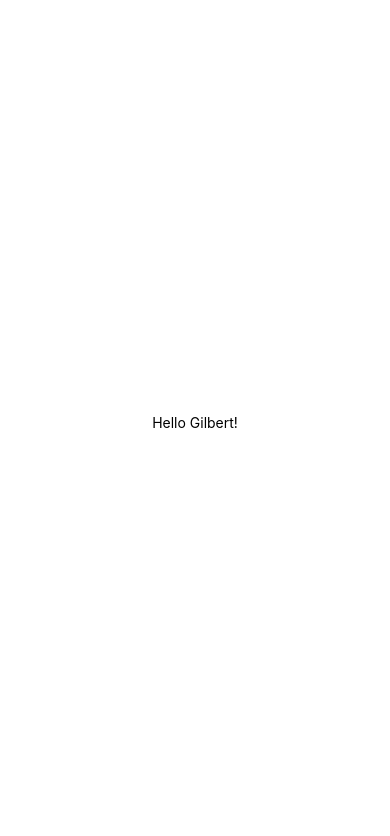
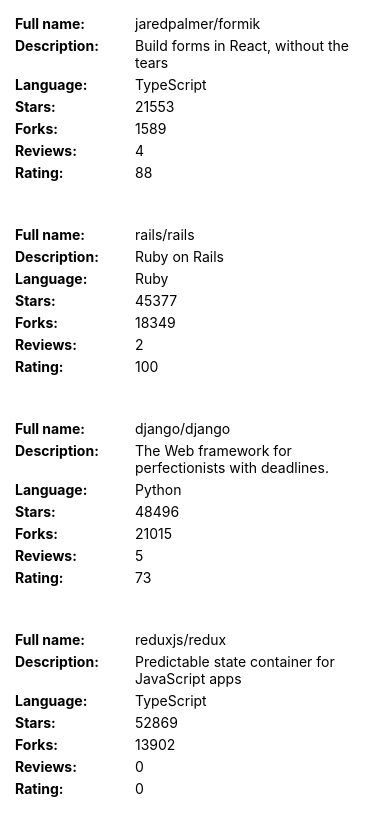
Before and after one commit to GilbertIrumva/fullstackopenPart10, a React Native app: screen / in a window 390 px wide. Shown: the top 836 px of the page. Built offline with nearby package versions, Linux system fonts and the light colour scheme.

Commit message:
complete exercise 3 reviewed repositories list

```diff
--- a/App.js
+++ b/App.js
@@ -1,10 +1,11 @@
 import { StatusBar } from 'expo-status-bar';
-import { StyleSheet, Text, View } from 'react-native';
+import { StyleSheet, View } from 'react-native';
+import Main from './components/Main';
 
 export default function App() {
   return (
     <View style={styles.container}>
-     <Text>Hello Gilbert!</Text>
+      <Main />
       <StatusBar style="auto" />
     </View>
   );
@@ -14,7 +15,5 @@
   container: {
     flex: 1,
     backgroundColor: '#fff',
-    alignItems: 'center',
-    justifyContent: 'center',
   },
 });
--- /dev/null
+++ b/components/Main.jsx
@@ -0,0 +1,7 @@
+import RepositoryList from './RepositoryList';
+
+const Main = () => {
+  return <RepositoryList />;
+};
+
+export default Main;
--- /dev/null
+++ b/components/RepositoryItem.jsx
@@ -0,0 +1,62 @@
+import { StyleSheet, Text, View } from 'react-native';
+
+const styles = StyleSheet.create({
+  container: {
+    padding: 15,
+    backgroundColor: 'white',
+  },
+  row: {
+    flexDirection: 'row',
+    marginBottom: 5,
+  },
+  label: {
+    fontWeight: 'bold',
+    width: 120,
+  },
+  value: {
+    flex: 1,
+  },
+});
+
+const RepositoryItem = ({ item }) => {
+  return (
+    <View style={styles.container}>
+      <View style={styles.row}>
+        <Text style={styles.label}>Full name:</Text>
+        <Text style={styles.value}>{item.fullName}</Text>
+      </View>
+
+      <View style={styles.row}>
+        <Text style={styles.label}>Description:</Text>
+        <Text style={styles.value}>{item.description}</Text>
+      </View>
+
+      <View style={styles.row}>
+        <Text style={styles.label}>Language:</Text>
+        <Text style={styles.value}>{item.language}</Text>
+      </View>
+
+      <View style={styles.row}>
+        <Text style={styles.label}>Stars:</Text>
+        <Text style={styles.value}>{item.stargazersCount}</Text>
+      </View>
+
+      <View style={styles.row}>
+        <Text style={styles.label}>Forks:</Text>
+        <Text style={styles.value}>{item.forksCount}</Text>
+      </View>
+
+      <View style={styles.row}>
+        <Text style={styles.label}>Reviews:</Text>
+        <Text style={styles.value}>{item.reviewCount}</Text>
+      </View>
+
+      <View style={styles.row}>
+        <Text style={styles.label}>Rating:</Text>
+        <Text style={styles.value}>{item.ratingAverage}</Text>
+      </View>
+    </View>
+  );
+};
+
+export default RepositoryItem;
--- /dev/null
+++ b/components/RepositoryList.jsx
@@ -0,0 +1,69 @@
+import { FlatList, View, StyleSheet } from 'react-native';
+import RepositoryItem from './RepositoryItem';
+
+const styles = StyleSheet.create({
+  separator: {
+    height: 10,
+  },
+});
+
+const repositories = [
+  {
+    id: 'jaredpalmer.formik',
+    fullName: 'jaredpalmer/formik',
+    description: 'Build forms in React, without the tears',
+    language: 'TypeScript',
+    forksCount: 1589,
+    stargazersCount: 21553,
+    ratingAverage: 88,
+    reviewCount: 4,
+    ownerAvatarUrl: 'https://avatars2.githubusercontent.com/u/4060187?v=4',
+  },
+  {
+    id: 'rails.rails',
+    fullName: 'rails/rails',
+    description: 'Ruby on Rails',
+    language: 'Ruby',
+    forksCount: 18349,
+    stargazersCount: 45377,
+    ratingAverage: 100,
+    reviewCount: 2,
+    ownerAvatarUrl: 'https://avatars1.githubusercontent.com/u/4223?v=4',
+  },
+  {
+    id: 'django.django',
+    fullName: 'django/django',
+    description: 'The Web framework for perfectionists with deadlines.',
+    language: 'Python',
+    forksCount: 21015,
+    stargazersCount: 48496,
+    ratingAverage: 73,
+    reviewCount: 5,
+    ownerAvatarUrl: 'https://avatars2.githubusercontent.com/u/27804?v=4',
+  },
+  {
+    id: 'reduxjs.redux',
+    fullName: 'reduxjs/redux',
+    description: 'Predictable state container for JavaScript apps',
+    language: 'TypeScript',
+    forksCount: 13902,
+    stargazersCount: 52869,
+    ratingAverage: 0,
+    reviewCount: 0,
+    ownerAvatarUrl: 'https://avatars3.githubusercontent.com/u/13142323?v=4',
+  },
+];
+
+const ItemSeparator = () => <View style={styles.separator} />;
+
+const RepositoryList = () => {
+  return (
+    <FlatList
+      data={repositories}
+      ItemSeparatorComponent={ItemSeparator}
+      renderItem={({ item }) => <RepositoryItem item={item} />}
+    />
+  );
+};
+
+export default RepositoryList;
```
